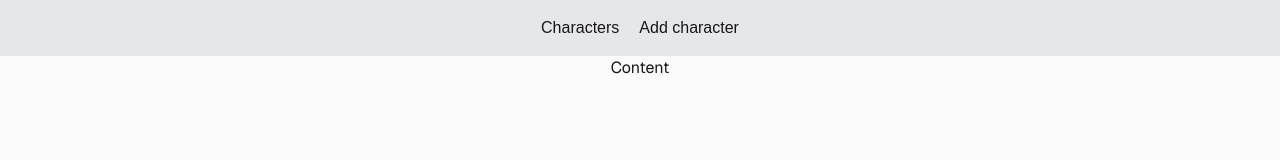
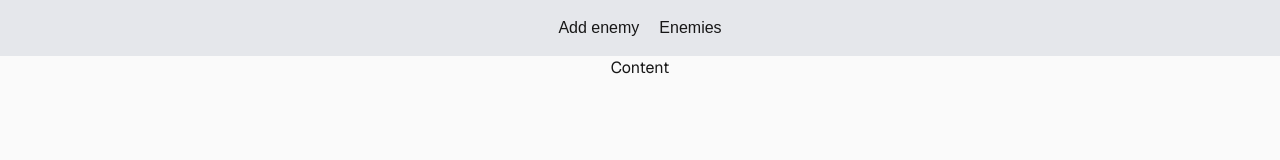
Before and after one commit to bciernia/rpg-combat-manager, a Next.js app in the folder rpg-combat-manager/: page / in a window 1280 px wide. Shown: the top 160 px of the page. Built offline with nearby package versions, Linux system fonts and the light colour scheme.

Commit message:
changed routing

```diff
--- a/rpg-combat-manager/components/header/Header.tsx
+++ b/rpg-combat-manager/components/header/Header.tsx
@@ -3,8 +3,8 @@ import Link from "next/link";
 const Header = () => {
     return (
         <header className="w-full p-4 bg-gray-200 dark:bg-gray-800 flex justify-center items-center gap-5">
-            <Link href="/characters">Characters</Link>
-            <Link href="/">Add character</Link>
+            <Link href="/enemies/new">Add enemy</Link>
+            <Link href="/enemies">Enemies</Link>
         </header>
     )
 }
```
